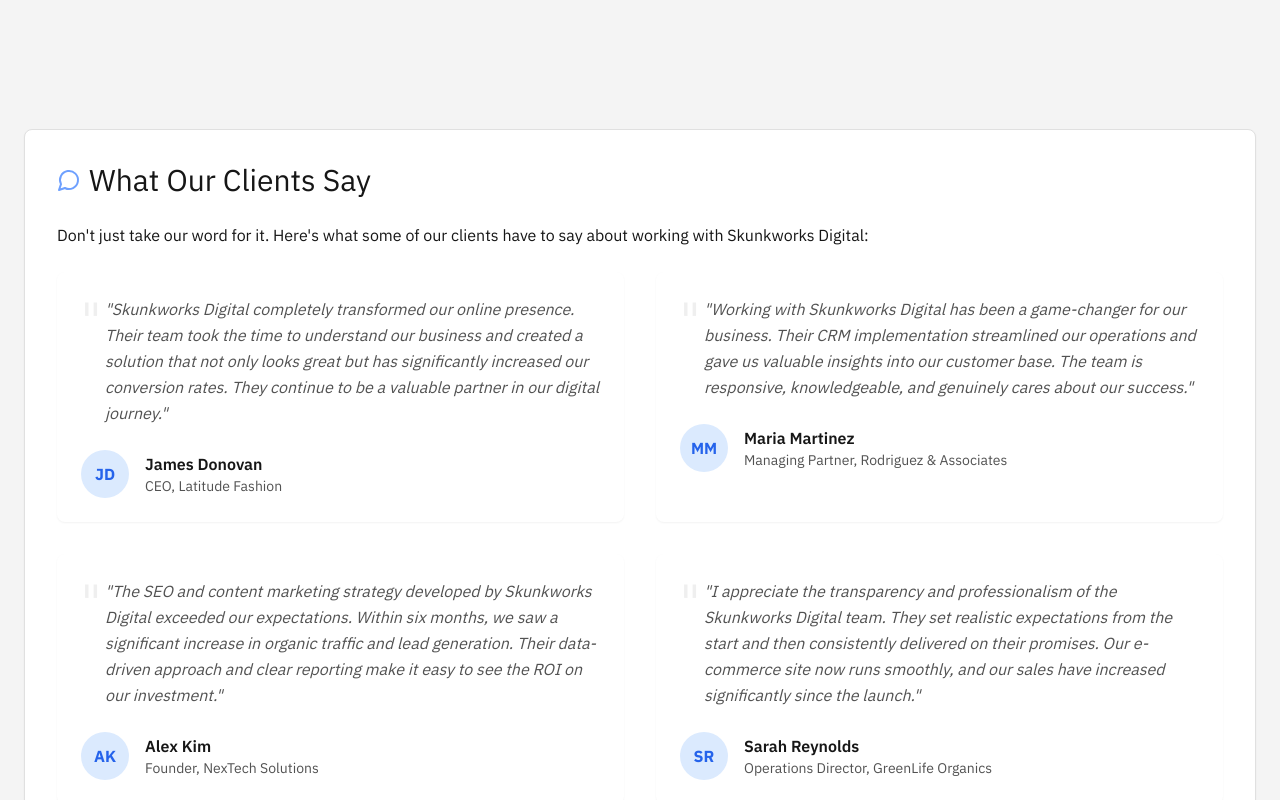
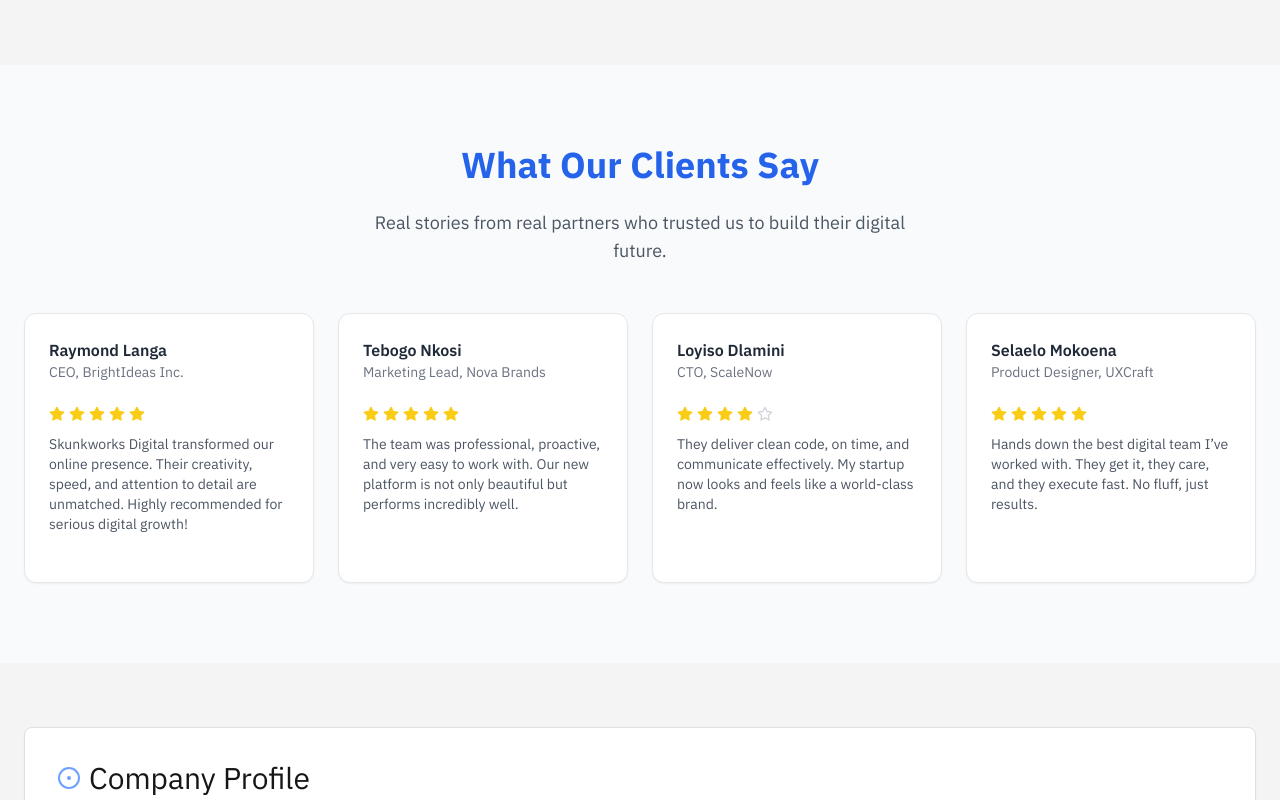
Before and after one commit to Skunkworks-Digital/www, a React (Vite) app: page / in a window 1280 px wide. Shown: the part 6360-7160 px from the top of the page. Built offline with nearby package versions, Linux system fonts and the light colour scheme.

Commit message:
Update Testimonials.tsx

```diff
--- a/src/components/Testimonials.tsx
+++ b/src/components/Testimonials.tsx
@@ -1,195 +1,80 @@
-import React, { useState, useEffect } from 'react';
-import { useInView } from 'react-intersection-observer';
-import { MessageCircle, ChevronLeft, ChevronRight } from 'lucide-react';
-
-interface TestimonialProps {
-  content: string;
-  name: string;
-  position: string;
-  initials: string;
-  delay: number;
-  inView: boolean;
-}
-
-const Testimonial: React.FC<TestimonialProps> = ({
-  content,
-  name,
-  position,
-  initials,
-  delay,
-  inView
-}) => {
-  return (
-    <div
-      className={`bg-[color:var(--ui-primary)] p-6 rounded-lg shadow-sm hover:shadow-md transition-all duration-500 h-full relative transform ${
-        inView ? 'opacity-100 translate-y-0' : 'opacity-0 translate-y-10'
-      }`}
-      style={{ transitionDelay: `${delay}ms` }}
-    >
-      <div className="relative mb-6">
-        <p className="italic text-[color:var(--text-secondary)] pl-6">
-          "{content}"
-        </p>
-        <div className="absolute top-0 left-0 text-5xl text-[color:var(--ui-border)] opacity-50">
-          "
-        </div>
-      </div>
-
-      <div className="flex items-center">
-        <div className="w-12 h-12 rounded-full bg-blue-100 dark:bg-blue-900/30 text-blue-600 flex items-center justify-center font-bold mr-4">
-          {initials}
-        </div>
-        <div>
-          <div className="font-semibold">{name}</div>
-          <div className="text-sm text-[color:var(--text-secondary)]">{position}</div>
-        </div>
-      </div>
-    </div>
-  );
-};
-
-const MobileTestimonialSlider: React.FC<{testimonials: any[]}> = ({ testimonials }) => {
-  const [currentIndex, setCurrentIndex] = useState(0);
-
-  const nextTestimonial = () => {
-    setCurrentIndex((prevIndex) => (prevIndex + 1) % testimonials.length);
-  };
-
-  const prevTestimonial = () => {
-    setCurrentIndex((prevIndex) => (prevIndex - 1 + testimonials.length) % testimonials.length);
-  };
-
-  useEffect(() => {
-    const interval = setInterval(() => {
-      nextTestimonial();
-    }, 5000);
-
-    return () => clearInterval(interval);
-  }, []);
-
-  return (
-    <div className="relative">
-      <div className="overflow-hidden">
-        <div
-          className="flex transition-transform duration-500 ease-in-out"
-          style={{ transform: `translateX(-${currentIndex * 100}%)` }}
-        >
-          {testimonials.map((testimonial, index) => (
-            <div key={index} className="w-full flex-shrink-0 px-4">
-              <Testimonial
-                content={testimonial.content}
-                name={testimonial.name}
-                position={testimonial.position}
-                initials={testimonial.initials}
-                delay={0}
-                inView={true}
-              />
-            </div>
-          ))}
-        </div>
-      </div>
-
-      <div className="flex justify-center mt-6 space-x-2">
-        {testimonials.map((_, index) => (
-          <button
-            key={index}
-            className={`w-2 h-2 rounded-full transition-colors duration-300 ${
-              index === currentIndex ? 'bg-blue-600' : 'bg-gray-300'
-            }`}
-            onClick={() => setCurrentIndex(index)}
-            aria-label={`Go to testimonial ${index + 1}`}
-          />
-        ))}
-      </div>
-
-      <button
-        className="absolute top-1/2 left-0 transform -translate-y-1/2 bg-white/80 dark:bg-gray-800/80 p-2 rounded-full shadow-md"
-        onClick={prevTestimonial}
-        aria-label="Previous testimonial"
-      >
-        <ChevronLeft size={20} />
-      </button>
-
-      <button
-        className="absolute top-1/2 right-0 transform -translate-y-1/2 bg-white/80 dark:bg-gray-800/80 p-2 rounded-full shadow-md"
-        onClick={nextTestimonial}
-        aria-label="Next testimonial"
-      >
-        <ChevronRight size={20} />
-      </button>
-    </div>
-  );
-};
-
-const Testimonials: React.FC = () => {
-  const { ref, inView } = useInView({
-    threshold: 0.1,
-    triggerOnce: true,
-  });
+import React from "react";
+import { Star } from "lucide-react";
 
 const testimonials = [
   {
-      content: "Skunkworks Digital completely transformed our online presence. Their team took the time to understand our business and created a solution that not only looks great but has significantly increased our conversion rates. They continue to be a valuable partner in our digital journey.",
-      name: "James Donovan",
-      position: "CEO, Latitude Fashion",
-      initials: "JD"
+    name: "Raymond Langa",
+    role: "CEO, BrightIdeas Inc.",
+    rating: 5,
+    comment:
+      "Skunkworks Digital transformed our online presence. Their creativity, speed, and attention to detail are unmatched. Highly recommended for serious digital growth!",
   },
   {
-      content: "Working with Skunkworks Digital has been a game-changer for our business. Their CRM implementation streamlined our operations and gave us valuable insights into our customer base. The team is responsive, knowledgeable, and genuinely cares about our success.",
-      name: "Maria Martinez",
-      position: "Managing Partner, Rodriguez & Associates",
-      initials: "MM"
+    name: "Tebogo Nkosi",
+    role: "Marketing Lead, Nova Brands",
+    rating: 5,
+    comment:
+      "The team was professional, proactive, and very easy to work with. Our new platform is not only beautiful but performs incredibly well.",
   },
   {
-      content: "The SEO and content marketing strategy developed by Skunkworks Digital exceeded our expectations. Within six months, we saw a significant increase in organic traffic and lead generation. Their data-driven approach and clear reporting make it easy to see the ROI on our investment.",
-      name: "Alex Kim",
-      position: "Founder, NexTech Solutions",
-      initials: "AK"
+    name: "Loyiso Dlamini",
+    role: "CTO, ScaleNow",
+    rating: 4,
+    comment:
+      "They deliver clean code, on time, and communicate effectively. My startup now looks and feels like a world-class brand.",
   },
   {
-      content: "I appreciate the transparency and professionalism of the Skunkworks Digital team. They set realistic expectations from the start and then consistently delivered on their promises. Our e-commerce site now runs smoothly, and our sales have increased significantly since the launch.",
-      name: "Sarah Reynolds",
-      position: "Operations Director, GreenLife Organics",
-      initials: "SR"
-    }
+    name: "Selaelo Mokoena",
+    role: "Product Designer, UXCraft",
+    rating: 5,
+    comment:
+      "Hands down the best digital team I’ve worked with. They get it, they care, and they execute fast. No fluff, just results.",
+  },
 ];
 
+const TestimonialsSection: React.FC = () => {
   return (
-    <section id="testimonials" ref={ref} className="py-16 bg-[color:var(--bg-primary)]">
-      <div className="container-custom">
-        <div className="tile">
-          <h2 className="flex items-center">
-            <MessageCircle className="section-icon" size={24} />
+    <section className="w-full bg-gray-50 py-20 px-6">
+      <div className="text-center mb-12">
+        <h2 className="text-3xl md:text-4xl font-bold text-blue-600">
           What Our Clients Say
         </h2>
+        <p className="text-gray-600 mt-2 text-base md:text-lg max-w-xl mx-auto">
+          Real stories from real partners who trusted us to build their digital
+          future.
+        </p>
+      </div>
 
-          <p className="section-description">
-            Don't just take our word for it. Here's what some of our clients have to say about working with Skunkworks Digital:
-          </p>
-
-          {/* Desktop Grid View */}
-          <div className="hidden md:grid grid-cols-1 md:grid-cols-2 gap-8">
+      <div className="grid grid-cols-1 sm:grid-cols-2 lg:grid-cols-4 gap-6 max-w-7xl mx-auto">
         {testimonials.map((testimonial, index) => (
-              <Testimonial
+          <div
             key={index}
-                content={testimonial.content}
-                name={testimonial.name}
-                position={testimonial.position}
-                initials={testimonial.initials}
-                delay={index * 200}
-                inView={inView}
+            className="bg-white border border-gray-200 rounded-xl p-6 shadow-sm hover:shadow-md transition-all duration-300"
+          >
+            <div className="mb-3">
+              <span className="font-semibold text-gray-800 text-base">
+                {testimonial.name}
+              </span>
+              <p className="text-sm text-gray-500">{testimonial.role}</p>
+            </div>
+            <div className="flex items-center mb-3">
+              {[...Array(testimonial.rating)].map((_, i) => (
+                <Star
+                  key={i}
+                  size={16}
+                  className="text-yellow-400 fill-yellow-400 mr-1"
                 />
               ))}
+              {[...Array(5 - testimonial.rating)].map((_, i) => (
+                <Star key={i} size={16} className="text-gray-300 mr-1" />
+              ))}
             </div>
-
-          {/* Mobile Slider View */}
-          <div className="md:hidden">
-            <MobileTestimonialSlider testimonials={testimonials} />
+            <p className="text-gray-600 text-sm">{testimonial.comment}</p>
           </div>
-        </div>
+        ))}
       </div>
     </section>
   );
 };
 
-export default Testimonials;
+export default TestimonialsSection;
```
Lines whose indentation alone changed are shown as unchanged.
